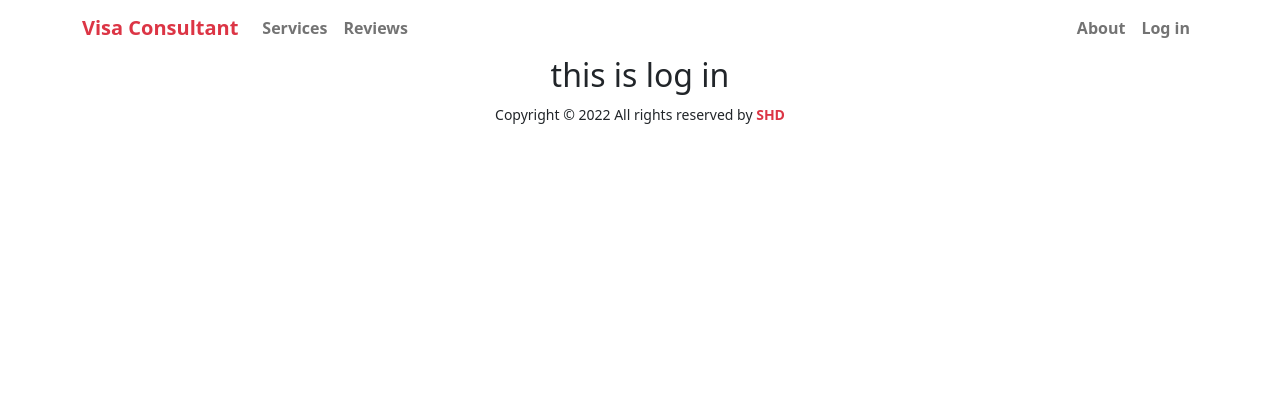
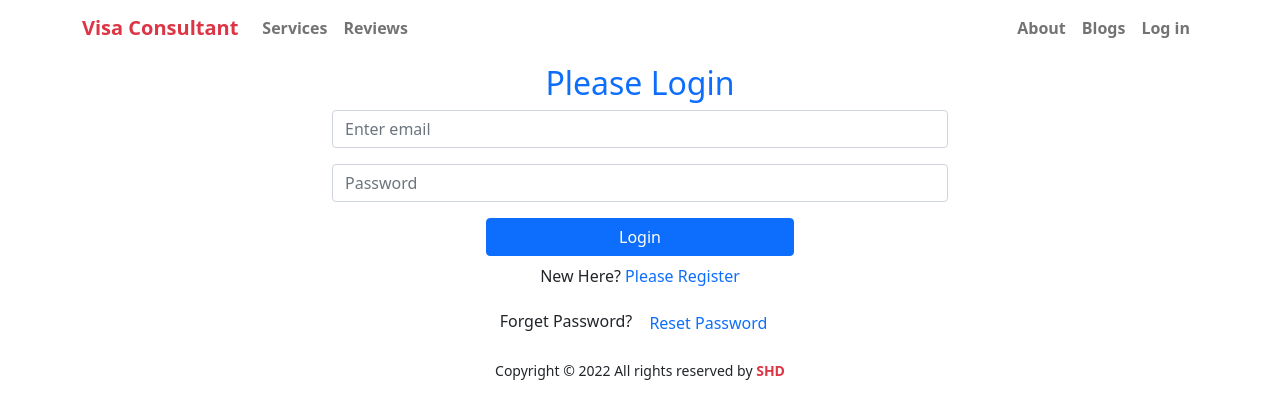
Before and after one commit to shdhrubo/visa-consultant, a React (Create React App) app: page /login in a window 1280 px wide. Shown: the top 418 px of the page. Built offline with nearby package versions, Linux system fonts and the light colour scheme.

Commit message:
login created

```diff
--- a/package.json
+++ b/package.json
@@ -7,11 +7,14 @@
     "@testing-library/react": "^13.1.1",
     "@testing-library/user-event": "^13.5.0",
     "bootstrap": "^5.1.3",
+    "firebase": "^9.6.11",
     "react": "^18.0.0",
     "react-bootstrap": "^2.2.3",
     "react-dom": "^18.0.0",
+    "react-firebase-hooks": "^5.0.3",
     "react-router-dom": "^6.3.0",
     "react-scripts": "5.0.1",
+    "react-toastify": "^8.2.0",
     "web-vitals": "^2.1.4"
   },
   "scripts": {
--- a/src/App.js
+++ b/src/App.js
@@ -9,6 +9,7 @@ import About from "./components/About/About";
 import Login from "./components/Login/Login";
 import Footer from "./components/Footer/Footer";
 import Home from "./components/Home/Home";
+import Blogs from "./components/Blogs/Blogs";
 
 function App() {
   return (
@@ -16,8 +17,9 @@ function App() {
       <Header></Header>
       <Routes>
         <Route path="/" element={<Home></Home>}></Route>
-        <Route path='/home' element={<Home></Home>}></Route>
+        <Route path="/home" element={<Home></Home>}></Route>
         <Route path="/about" element={<About></About>}></Route>
+        <Route path="/blogs" element={<Blogs></Blogs>}></Route>
         <Route path="/login" element={<Login></Login>}></Route>
       </Routes>
       <Footer></Footer>
--- /dev/null
+++ b/src/components/Blogs/Blogs.js
@@ -0,0 +1,11 @@
+import React from "react";
+
+const Blogs = () => {
+  return (
+    <div>
+      <h2>This is blog section</h2>
+    </div>
+  );
+};
+
+export default Blogs;
--- a/src/components/Header/Header.js
+++ b/src/components/Header/Header.js
@@ -6,7 +6,7 @@ const Header = () => {
   return (
     <Navbar collapseOnSelect expand="lg" className="navbar">
       <Container>
-        <Navbar.Brand className="text-danger" href="/home">Visa Consultant</Navbar.Brand>
+        <Navbar.Brand className="text-danger" as={Link} to="/home">Visa Consultant</Navbar.Brand>
         <Navbar.Toggle aria-controls="responsive-navbar-nav" />
         <Navbar.Collapse id="responsive-navbar-nav">
           <Nav className="me-auto">
@@ -19,6 +19,9 @@ const Header = () => {
             <Nav.Link as={Link} to="/about">
               About
             </Nav.Link>
+            <Nav.Link as={Link} to="/blogs">
+             Blogs
+            </Nav.Link>
             <Nav.Link as={Link} to="/login">
               Log in
             </Nav.Link>
--- /dev/null
+++ b/src/components/Loading/Loading.js
@@ -0,0 +1,12 @@
+import React from 'react';
+import { Spinner } from 'react-bootstrap';
+
+const Loading = () => {
+    return (
+        <div style={{height: '300px'}} className='w-100 d-flex justify-content-center align-items-center'>
+            <Spinner animation="border" variant="primary" />
+        </div>
+    );
+};
+
+export default Loading;
--- a/src/components/Login/Login.js
+++ b/src/components/Login/Login.js
@@ -1,11 +1,87 @@
-import React from "react";
+import React, { useRef } from 'react';
+import { Button, Form } from 'react-bootstrap';
+import { useSendPasswordResetEmail, useSignInWithEmailAndPassword } from 'react-firebase-hooks/auth';
+import { Link, useLocation, useNavigate } from 'react-router-dom';
+import auth from '../../firebase.init';
+
+
+import { ToastContainer, toast } from 'react-toastify';
+import 'react-toastify/dist/ReactToastify.css';
+import Loading from '../Loading/Loading';
 
 const Login = () => {
-  return (
-    <div>
-      <h2>this is log in</h2>
-    </div>
-  );
+    const emailRef = useRef('');
+    const passwordRef = useRef('');
+    const navigate = useNavigate();
+    const location = useLocation();
+
+    let from = location.state?.from?.pathname || "/";
+    let errorElement;
+    const [
+        signInWithEmailAndPassword,
+        user,
+        loading,
+        error,
+    ] = useSignInWithEmailAndPassword(auth);
+
+    const [sendPasswordResetEmail, sending] = useSendPasswordResetEmail(auth);
+
+    if (loading || sending) {
+        return <Loading></Loading>
+    }
+
+    if (user) {
+        navigate(from, { replace: true });
+    }
+
+    if (error) {
+        errorElement = <p className='text-danger'>Error: {error?.message}</p>
+    }
+
+    const handleSubmit = event => {
+        event.preventDefault();
+        const email = emailRef.current.value;
+        const password = passwordRef.current.value;
+
+        signInWithEmailAndPassword(email, password);
+    }
+
+    const navigateRegister = event => {
+        navigate('/register');
+    }
+
+    const resetPassword = async () => {
+        const email = emailRef.current.value;
+        if (email) {
+            await sendPasswordResetEmail(email);
+            toast('Sent email');
+        }
+        else{
+            toast('please enter your email address');
+        }
+    }
+
+    return (
+        <div className='container w-50 mx-auto'>
+            <h2 className='text-primary text-center mt-2'>Please Login</h2>
+            <Form onSubmit={handleSubmit}>
+                <Form.Group className="mb-3" controlId="formBasicEmail">
+                    <Form.Control ref={emailRef} type="email" placeholder="Enter email" required />
+                </Form.Group>
+                <Form.Group className="mb-3" controlId="formBasicPassword">
+                    <Form.Control ref={passwordRef} type="password" placeholder="Password" required />
+                </Form.Group>
+                <Button variant="primary w-50 mx-auto d-block mb-2" type="submit">
+                    Login
+                </Button>
+            </Form>
+            {errorElement}
+            <p>New Here? <Link to="/register" className='text-primary pe-auto text-decoration-none' onClick={navigateRegister}>Please Register</Link> </p>
+            <p>Forget Password? <button className='btn btn-link text-primary pe-auto text-decoration-none' onClick={resetPassword}>Reset Password</button> </p>
+            {/* <SocialLogin></SocialLogin> */}
+            <ToastContainer />
+        </div>
+    );
 };
 
 export default Login;
--- /dev/null
+++ b/src/firebase.init.js
@@ -0,0 +1,20 @@
+// Import the functions you need from the SDKs you need
+import { initializeApp } from "firebase/app";
+import { getAuth } from "firebase/auth";
+// TODO: Add SDKs for Firebase products that you want to use
+// https://firebase.google.com/docs/web/setup#available-libraries
+
+// Your web app's Firebase configuration
+const firebaseConfig = {
+  apiKey: "AIzaSyD76lgFGILjJKy3vLuyYFFEaG3LB4-SQhY",
+  authDomain: "visa-consultant-50b18.firebaseapp.com",
+  projectId: "visa-consultant-50b18",
+  storageBucket: "visa-consultant-50b18.appspot.com",
+  messagingSenderId: "336141950923",
+  appId: "1:336141950923:web:956f1005698e43509d204e",
+};
+
+// Initialize Firebase
+const app = initializeApp(firebaseConfig);
+const auth = getAuth(app);
+export default auth;
```
Also changed, not shown: src/SocialLogin/SocialLogin.js (added), src/components/Register/Register.js (added), 1 other file (tests, documents, lock files or other folders).
